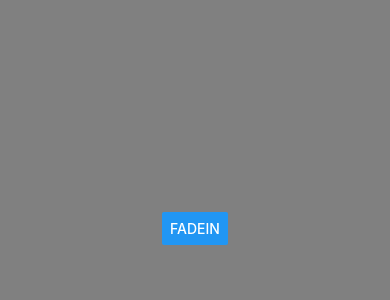
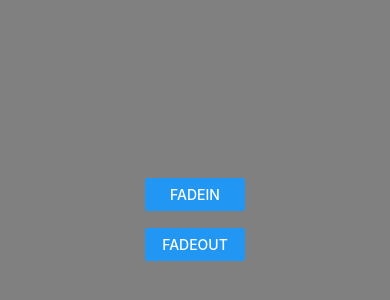
Before and after one commit to Majomon/05-PeliculasReactNative, a React Native app: screen / in a window 390 px wide. Shown: the part 274-574 px from the top of the page. Built offline with nearby package versions, Linux system fonts and the light colour scheme.

Commit message:
FadeOut + useHooks

```diff
--- /dev/null
+++ b/src/hooks/useFade.tsx
@@ -0,0 +1,26 @@
+import {useRef} from 'react';
+import {Animated} from 'react-native';
+
+export const useFade = () => {
+  const opacity = useRef(new Animated.Value(0)).current;
+
+  const fadeIn = () => {
+    Animated.timing(opacity, {
+      //Valor al que se va a ir
+      toValue: 1,
+      duration: 300,
+      useNativeDriver: true,
+    }).start();
+  };
+
+  const fadeOut = () => {
+    Animated.timing(opacity, {
+      //Valor al que se va a ir
+      toValue: 0,
+      duration: 300,
+      useNativeDriver: true,
+    }).start();
+  };
+
+  return {fadeIn, fadeOut, opacity};
+};
--- a/src/screens/FadeScreen.tsx
+++ b/src/screens/FadeScreen.tsx
@@ -1,16 +1,9 @@
-import React, {useRef} from 'react';
-import {Animated, Button, View} from 'react-native';
+import React from 'react';
+import {Animated, Button, StyleSheet, View} from 'react-native';
+import {useFade} from '../hooks/useFade';
 
 const FadeScreen = () => {
-  const opacity = useRef(new Animated.Value(0)).current;
-
-  const fadeIn = () => {
-    Animated.timing(opacity, {
-      toValue: 1,
-      duration: 1000,
-      useNativeDriver: true,
-    }).start();
-  };
+  const {fadeIn, fadeOut, opacity} = useFade();
 
   return (
     <View
@@ -31,9 +24,21 @@ const FadeScreen = () => {
           marginBottom: 10,
         }}
       />
-      <Button title="FadeIn" onPress={fadeIn} />
+      <View style={styles.btn}>
+        <Button title="FadeIn" onPress={fadeIn} />
+      </View>
+      <View style={styles.btn}>
+        <Button title="FadeOut" onPress={fadeOut} />
+      </View>
     </View>
   );
 };
 
 export default FadeScreen;
+
+const styles = StyleSheet.create({
+  btn: {
+    width: 100,
+    height: 50,
+  },
+});
```
